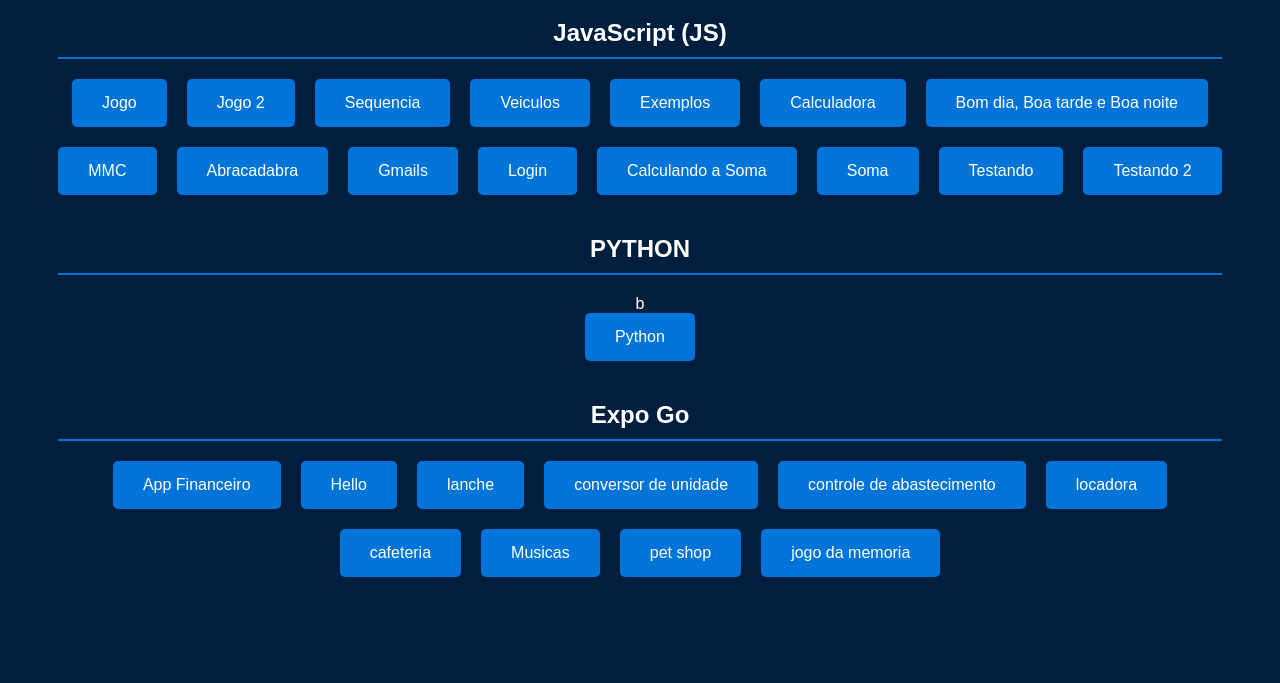
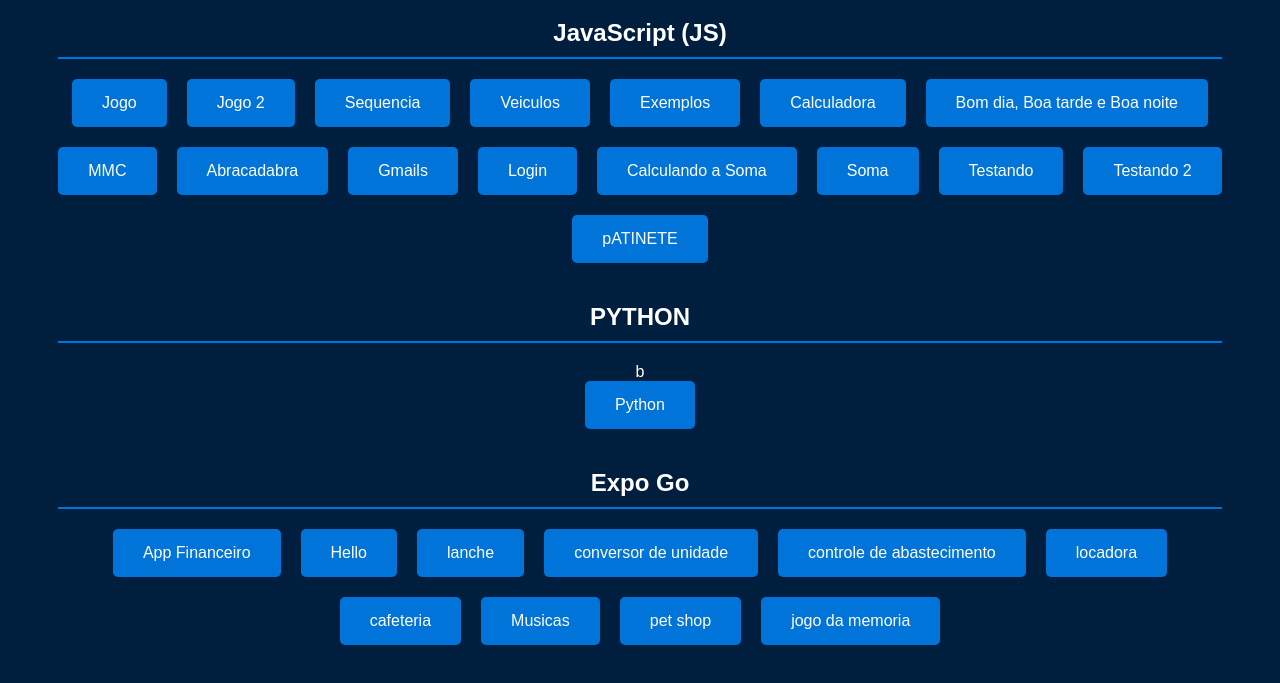
Before and after one commit to claraqueiross/todosexercicios, a plain HTML site: page todosexercicios.html in a window 1280 px wide. Shown: the part 137-820 px from the top of the page. Drawn offline with Linux system fonts and the light colour scheme.

Commit message:
Update todosexercicios.html

```diff
--- a/todosexercicios.html
+++ b/todosexercicios.html
@@ -70,6 +70,7 @@
         <a href="scripterreo.html" class="exercise-button">Soma</a>
         <a href="front1.html" class="exercise-button">Testando</a>
         <a href="testarcodigo5.html" class="exercise-button">Testando 2</a>
+         <a href="https://docs.google.com/document/d/1gZ0Czyvi3KaMGiIkZSivVHkJaCzwPZVo8RRQpZRRlZY/edit?usp=sharing" class="exercise-button">pATINETE</a>
     </div>
 
     <h2>PYTHON</h2>b
```
